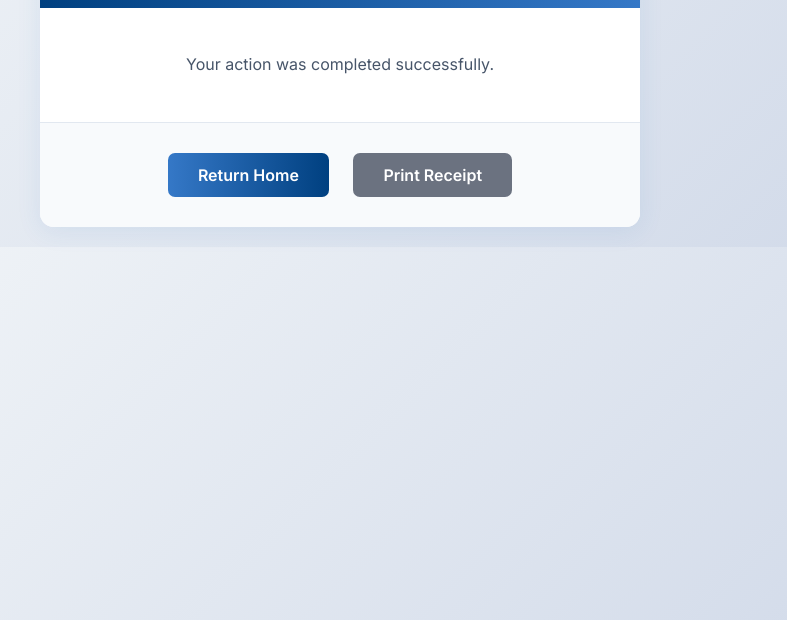
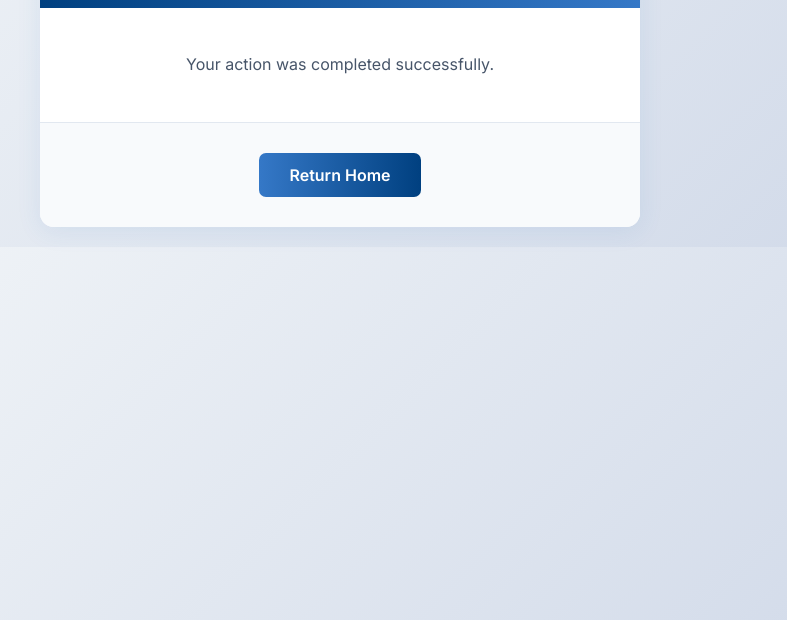
Before and after one commit to izdlan/LovelyNursingHome, a website: page frontend/public/confirmation.html in a window 1280 px wide. Shown: the part 180-800 px from the top of the page, without its empty margins (300-1087 px from the left). Drawn offline with Linux system fonts and the light colour scheme.

Commit message:
Fix Print Receipt button to only show for donations

```diff
--- a/frontend/public/confirmation.html
+++ b/frontend/public/confirmation.html
@@ -214,7 +214,7 @@
 
     <div class="receipt-footer">
       <a id="confirmation-btn" href="/" class="btn">Return Home</a>
-      <a href="#" onclick="window.print()" class="btn btn-secondary">Print Receipt</a>
+      <a id="print-receipt-btn" href="#" onclick="window.print()" class="btn btn-secondary" style="display: none;">Print Receipt</a>
     </div>
   </div>
 
@@ -231,6 +231,9 @@
     if (params.has('receiptId')) {
       // Show receipt section
       document.getElementById('receipt-section').style.display = 'block';
+
+      // Show print receipt button only for donations
+      document.getElementById('print-receipt-btn').style.display = 'inline-block';
 
       // Populate receipt details
       document.getElementById('receipt-id').textContent = params.get('receiptId');
@@ -269,6 +272,7 @@
       if (params.has('text')) {
         document.getElementById('confirmation-text').textContent = params.get('text');
       }
+      // Print receipt button remains hidden for non-donation confirmations
     }
 
     // Update button
```
